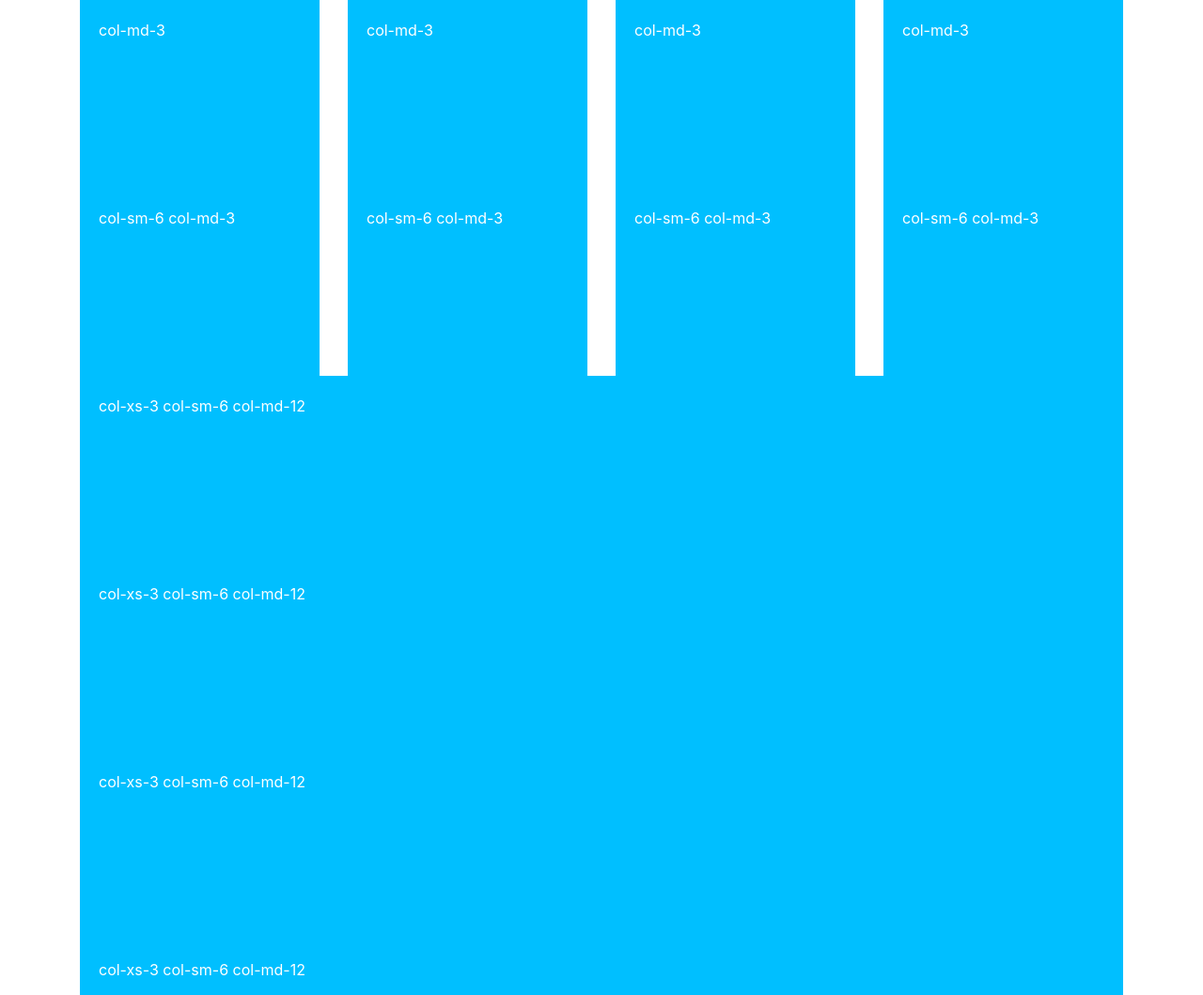
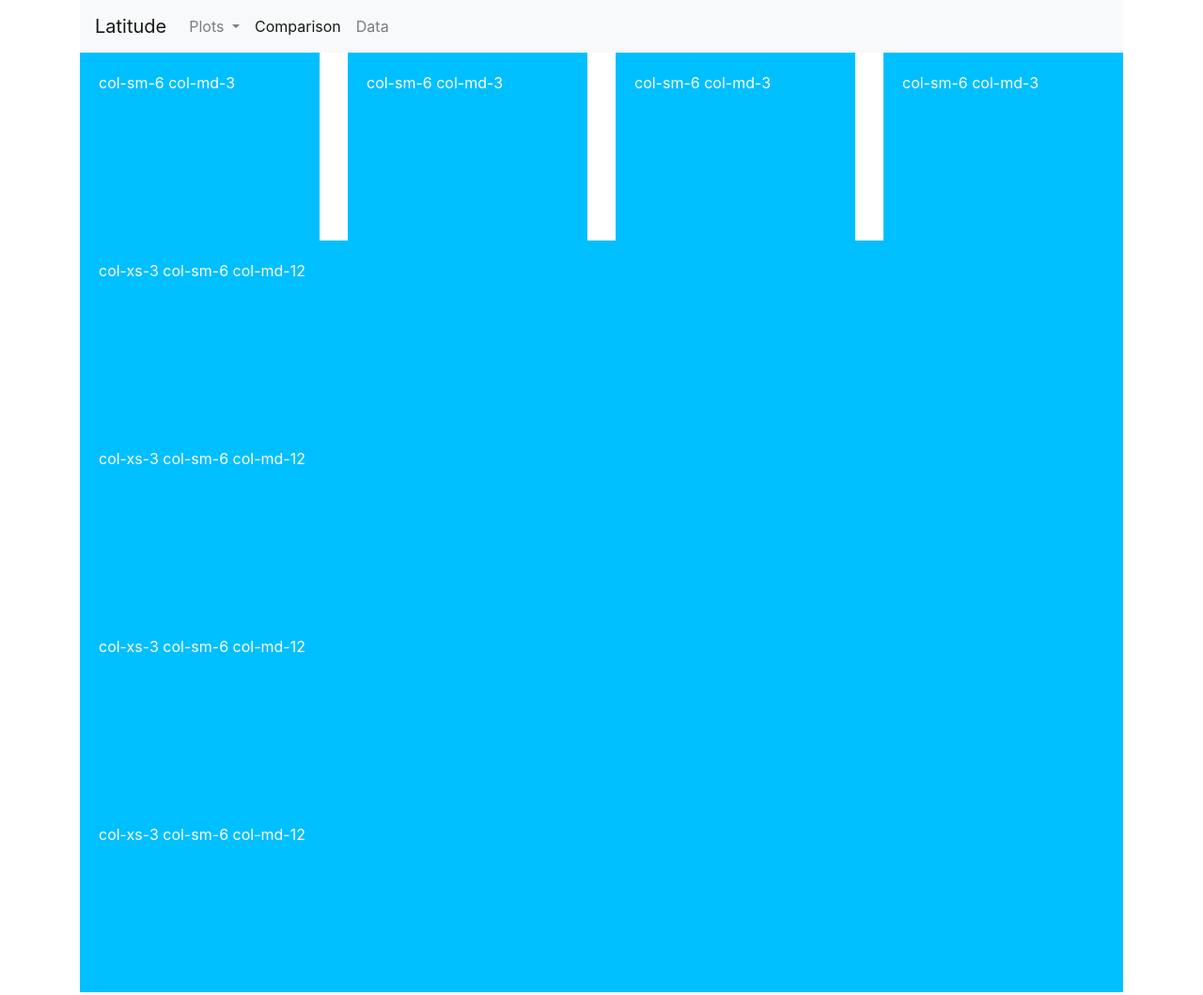
Before and after one commit to GND95/Web-Design-Challenge, a plain HTML site: page index.html in a window 1280 px wide. Shown: the top 1059 px of the page at 94% size. Drawn offline with nearby package versions, Linux system fonts and the light colour scheme.

Commit message:
adding navbar for landing page

```diff
--- a/index.html
+++ b/index.html
@@ -3,7 +3,7 @@
 
 <head>
   <meta charset="UTF-8">
-  <title>Responsive Columns</title>
+  <title>Landing Page</title>
   <link rel="stylesheet" href="https://stackpath.bootstrapcdn.com/bootstrap/4.3.1/css/bootstrap.min.css" integrity="sha384-ggOyR0iXCbMQv3Xipma34MD+dH/1fQ784/j6cY/iJTQUOhcWr7x9JvoRxT2MZw1T" crossorigin="anonymous">
   <link rel="stylesheet" href="style.css">
 </head>
@@ -13,17 +13,35 @@
   <div class="container">
     <!--Normally these medium columns go full wide on small screen sizes-->
     <div class="row">
-      <div class="col-md-3">
-        <div class="box skyblue">col-md-3</div>
-      </div>
-      <div class="col-md-3">
-        <div class="box skyblue">col-md-3</div>
-      </div>
-      <div class="col-md-3">
-        <div class="box skyblue">col-md-3</div>
-      </div>
-      <div class="col-md-3">
-        <div class="box skyblue">col-md-3</div>
+      <div class="col-xs-12 col-sm-12 col-md-12 col-lg-12">
+        <nav class="navbar navbar-expand-lg navbar-light bg-light">
+          <a class="navbar-brand" href="#">Latitude</a>
+          <button class="navbar-toggler" type="button" data-toggle="collapse" data-target="#navbarSupportedContent" aria-controls="navbarSupportedContent" aria-expanded="false" aria-label="Toggle navigation">
+            <span class="navbar-toggler-icon"></span>
+          </button>
+
+          <div class="collapse navbar-collapse" id="navbarSupportedContent">
+            <ul class="navbar-nav mr-auto">
+              <li class="nav-item dropdown">
+                <a class="nav-link dropdown-toggle" href="#" id="navbarDropdown" role="button" data-toggle="dropdown" aria-haspopup="true" aria-expanded="false">
+                  Plots
+                </a>
+                <div class="dropdown-menu" aria-labelledby="navbarDropdown">
+                  <a class="dropdown-item" href="visualization_1.html">Max Temperature</a>
+                  <a class="dropdown-item" href="visualization_2.html">Humidity</a>
+                  <a class="dropdown-item" href="visualization_3.html">Cloudiness</a>
+                  <a class="dropdown-item" href="visualization_4.html">Wind Speed</a>
+                </div>
+              </li>
+              <li class="nav-item active">
+                <a class="nav-link" href="comparisons.html">Comparison <span class="sr-only">(current)</span></a>
+              </li>
+              <li class="nav-item">
+                <a class="nav-link" href="data.html">Data</a>
+              </li>
+            </ul>
+          </div>
+        </nav>
       </div>
     </div>
 
```
